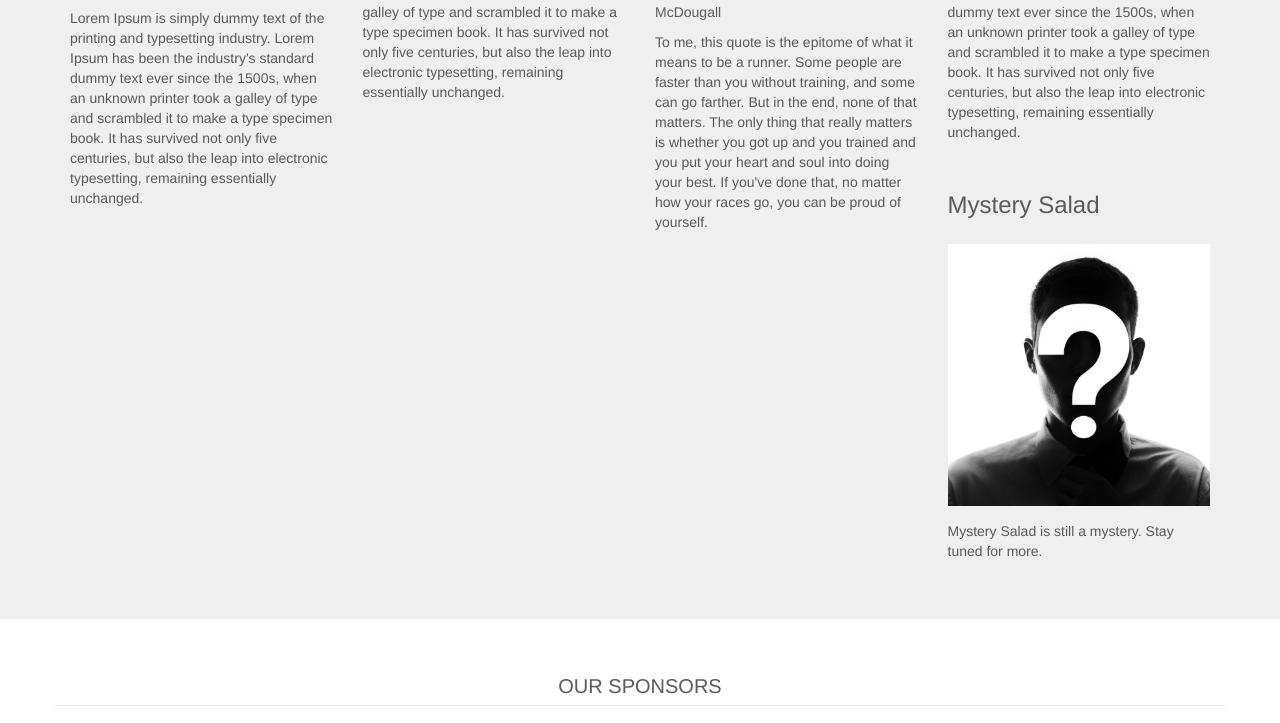
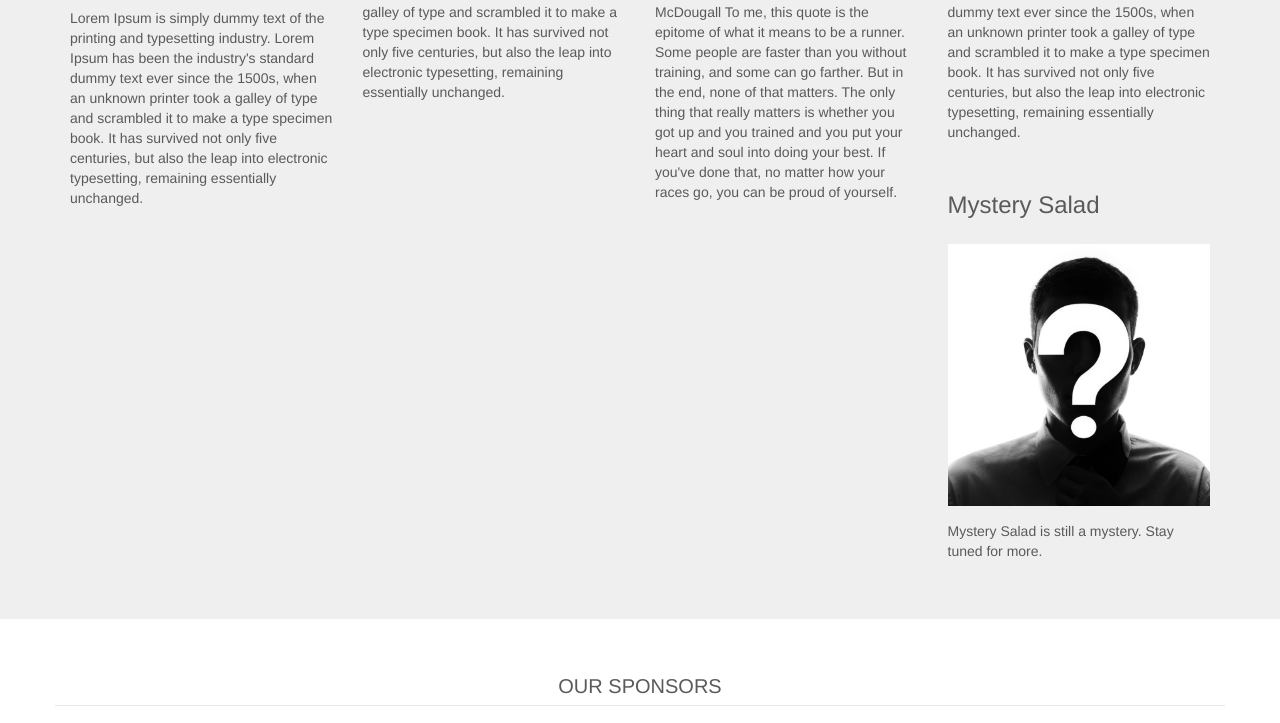
Before and after one commit to zivepstein/running-road-trip, a plain HTML site: page index.html in a window 1280 px wide. Shown: the part 2198-2921 px from the top of the page. Drawn offline with nearby package versions, Linux system fonts and the light colour scheme; some packages are replaced by stand-ins of ours.

Commit message:
bbioformat

```diff
--- a/index.html
+++ b/index.html
@@ -257,9 +257,9 @@
     <img src="themes/assets/images/baileebolderboulder2016.png"width="100%" alt="Generic placeholder image">
     <p>
       “It doesn't matter whether you're the lion or a gazelle-when the sun comes up, you'd better be running.”
-      -Christopher McDougall </p>
+      -Christopher McDougall
 
-<p>To me, this quote is the epitome of what it means to be a runner.
+To me, this quote is the epitome of what it means to be a runner.
 Some people are faster than you without training, and some can go farther.
 But in the end, none of that matters.
 The only thing that really matters is whether you got up and you trained and you put your heart and soul into doing your best.
```
